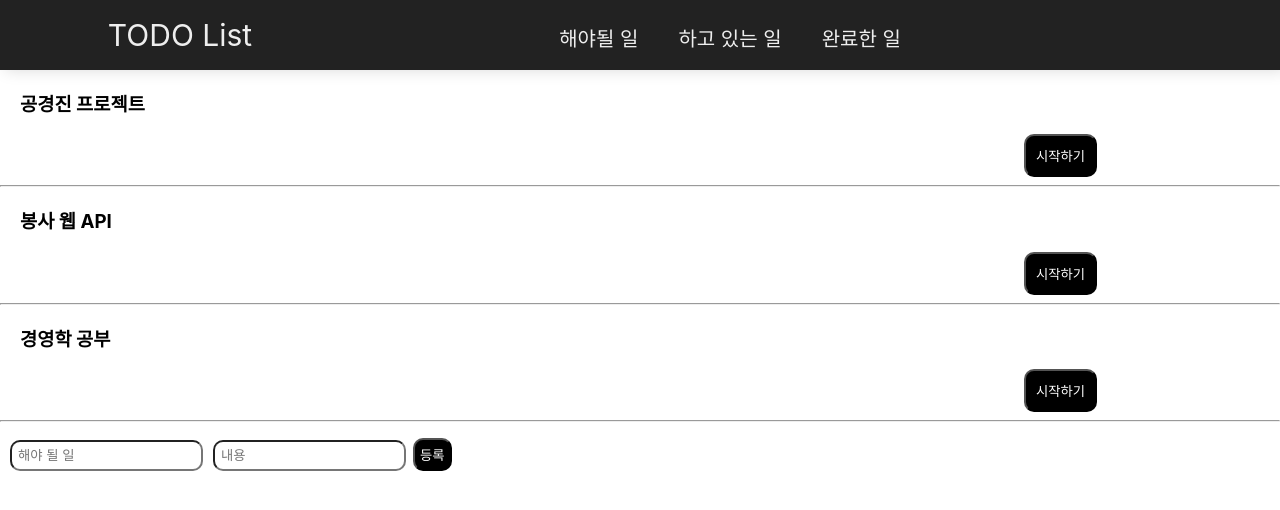
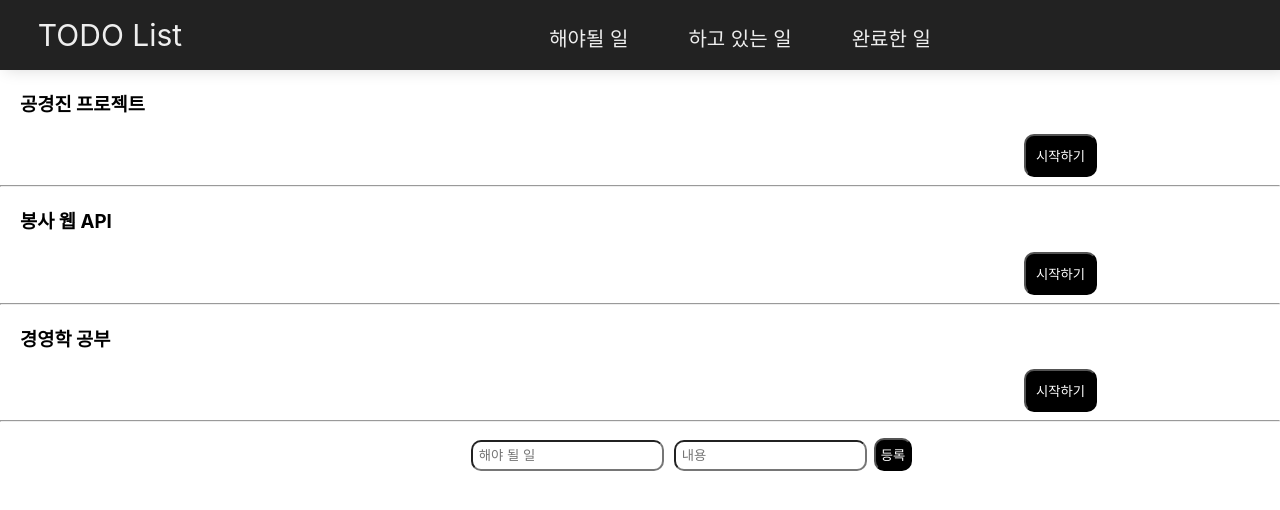
Before and after one commit to chobkyu/TODO-list-with-React, a React (Create React App) app in the folder react-app/: page / in a window 1280 px wide. Shown: the top 510 px of the page. Built offline with nearby package versions, Linux system fonts and the light colour scheme.

Commit message:
ui 개선

```diff
--- a/react-app/src/App.css
+++ b/react-app/src/App.css
@@ -64,7 +64,7 @@ header {
 }
 
 nav {
-  width: 1100px;
+  width: 100%;
   margin: auto;
 }
 
@@ -78,6 +78,7 @@ nav > div {
   float: left;
   width: 180px;
   line-height: 70px;
+  margin-left: 20px;
   text-align: center;
 }
 .gnb {
@@ -86,7 +87,7 @@ nav > div {
 }
 
 .gnb a {
-  margin: 20px;
+  margin: 30px;
 }
 
 .todo{
@@ -118,3 +119,7 @@ nav > div {
 	border-radius: 10px;
 	font-size:10;
 }
+
+.input-todo{
+ margin-left: 36%;
+}
--- a/react-app/src/App.js
+++ b/react-app/src/App.js
@@ -28,9 +28,7 @@ function App() {
 
   const [toDoing, setToDoing] = useState([
     {
-      id: "0",
-      title: "",
-      body: ""
+
     }
   ]);
 
--- a/react-app/src/CreateTodo.js
+++ b/react-app/src/CreateTodo.js
@@ -2,7 +2,8 @@ import React from 'react';
 
 function CreateTodo({title,body,onChange, onCreate}){
     return(
-        <div>
+        <div >
+            <div className='input-todo'>
                 <input
                     className='input'
                     name="title"
@@ -19,6 +20,8 @@ function CreateTodo({title,body,onChange, onCreate}){
                 />
                 <button className='btn-input' onClick={onCreate}>등록</button>
             </div>
+
+        </div>
     )
 }
 
```
Lines whose indentation alone changed are shown as unchanged.
